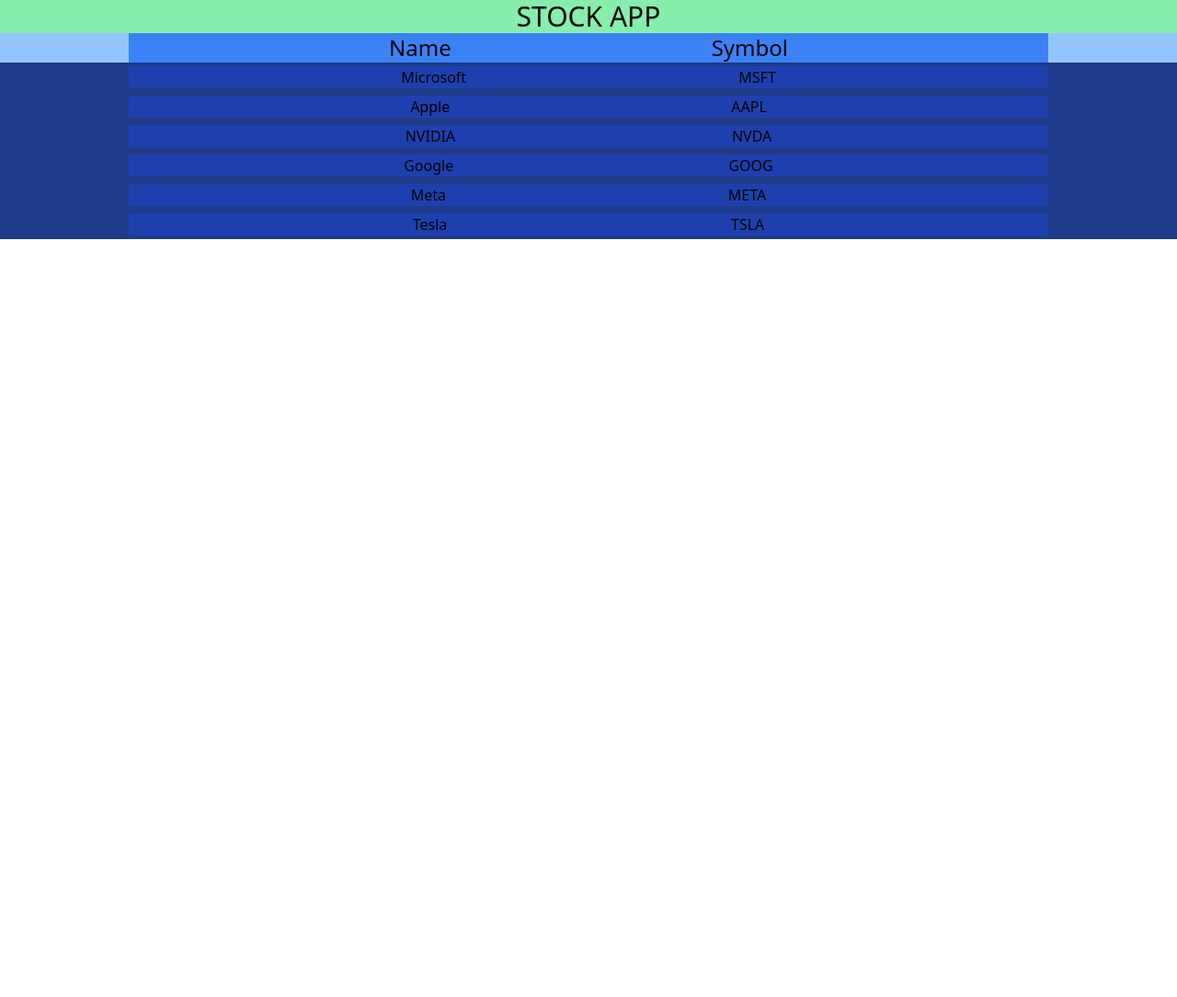
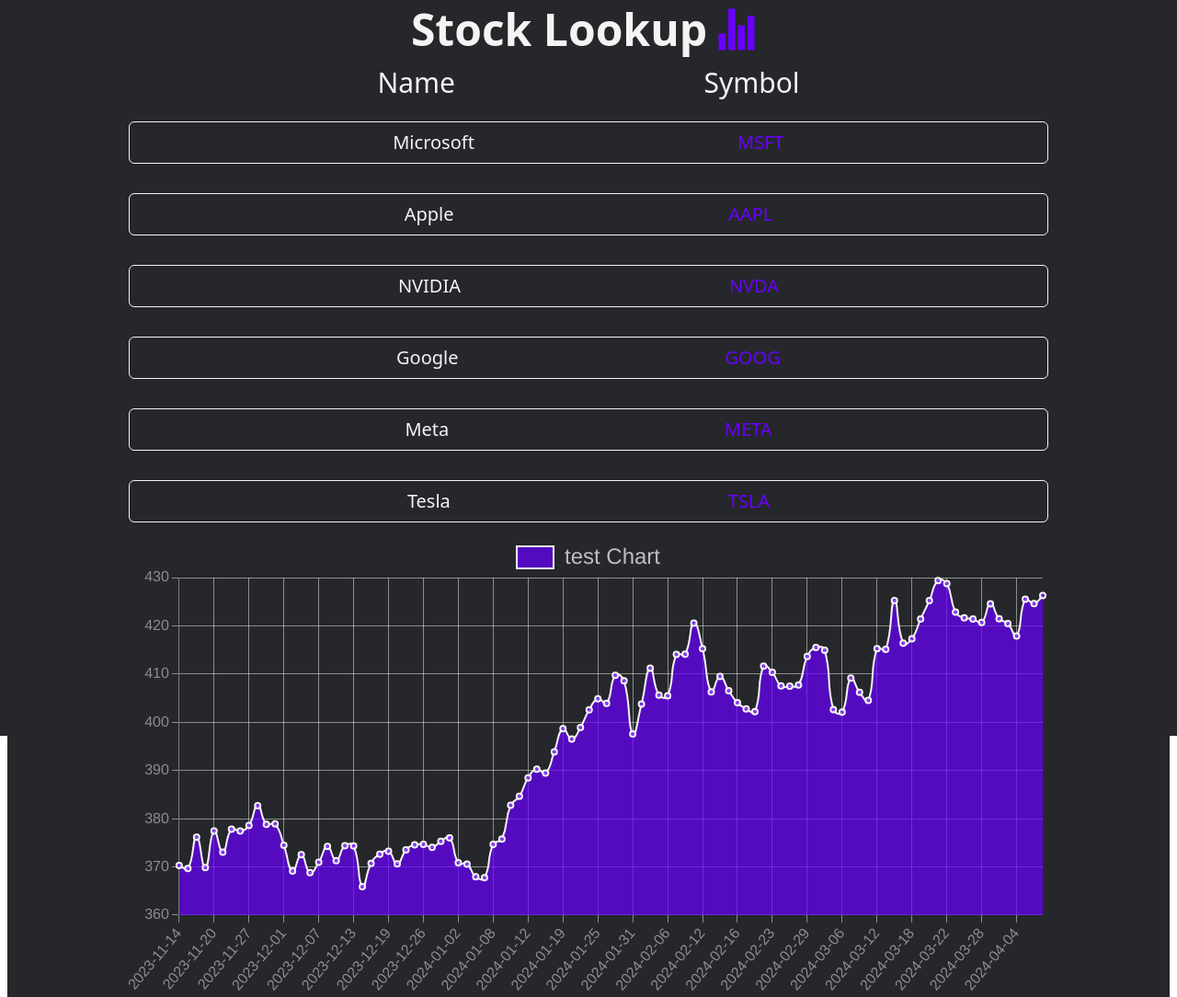
Before and after one commit to Andrew-Lodise/vite-stock-app, a React (Vite) app: page / in a window 1280 px wide. Shown: the whole page at 92% size. Before the commit the page ends 800 px from the top, so only its background shows below. Built offline with nearby package versions, Linux system fonts and the light colour scheme.

Commit message:
error page and handles when run out of reqeusts. css done for frontpage

```diff
--- a/package.json
+++ b/package.json
@@ -11,7 +11,9 @@
   },
   "dependencies": {
     "axios": "^1.6.8",
+    "chart.js": "^4.4.2",
     "react": "^18.2.0",
+    "react-chartjs-2": "^5.2.0",
     "react-dom": "^18.2.0",
     "react-icons": "^5.0.1",
     "react-router-dom": "^6.22.3"
--- a/src/App.jsx
+++ b/src/App.jsx
@@ -1,15 +1,16 @@
-import './App.css';
+import Chart from './components/Chart';
 import Navbar from './components/Navbar';
-import stocks from './data/stock_data'
 import Stocks from './components/Stocks';
-
+import { example_MSFT_data, example_MSFT_labels } from './data/example_data';
 
 function App() {
   return (
-    <>
+    <div className='w-full h-screen bg-[#26272B] text-[#F4F4F4]'>
       <Navbar />
       <Stocks />
-    </>
+      {/*<Chart input_data={example_MSFT_data} input_labels={example_MSFT_labels}/>*/}
+
+    </div>
   );
 }
 
--- /dev/null
+++ b/src/components/Chart.jsx
@@ -0,0 +1,69 @@
+import React from 'react'
+import { Line } from 'react-chartjs-2'
+import 'chart.js/auto';
+import { example_MSFT_data, example_MSFT_labels } from '../data/example_data';
+
+export default function Chart(props) {
+
+  const data = {
+    //labels: props.input_labels,
+    labels: example_MSFT_labels,
+    datasets: [
+      {
+        label: `${props.symbol} Chart`,
+        //data: props.input_data,
+        data: example_MSFT_data,
+        fill: true,
+        backgroundColor: 'rgba(105,0,255, .7)',
+        borderColor: 'rgb(244,244,244)',
+        tension: .5,
+      }
+    ]
+  }
+
+  const options = {
+    borderWidth: 2,
+    plugins: {
+      legend: {
+        labels: {
+          color: 'rgba(255, 255, 255, 0.7)', // Adjust legend label color
+          font: {
+            size: 24 // Adjust legend label font size
+          }
+        }
+      }
+    },
+    scales: {
+      x: {
+        grid: {
+          color: 'rgba(244,244,244, .5)'
+        },
+        ticks: {
+          color: 'rgba(244,244,244, .5)',
+          font: {
+            size: 16
+          }
+        }
+      },
+      y: {
+        grid: {
+          color: 'rgba(244,244,244, .5)'
+        },
+        ticks: {
+          color: 'rgba(244,244,244, .5)',
+          font: {
+            size: 16
+          }
+        }
+      }
+    }
+  }
+
+  return (
+    <div className='w-full flex items-center justify-center h-[500px] bg-[#26272B]'>
+      <Line data={data} options={options} className='w-full max-w-[1000px] h-full]'/>
+
+    </div>
+
+  )
+}
--- a/src/components/Navbar.jsx
+++ b/src/components/Navbar.jsx
@@ -1,11 +1,15 @@
 import React from 'react'
 import { Link } from 'react-router-dom'
+import { IoStatsChartSharp } from "react-icons/io5";
 
 export default function Navbar() {
   return (
-    <div className='w-full bg-green-50 flex items-center'>
-      <Link to='/' className=' text-3xl text-center w-full bg-green-300'>
-        STOCK APP
+    <div className='w-full flex items-center py-2 text-5xl hover:bg-gray-900 rounded-md'>
+      <Link to='/' className='text-center w-full flex items-center justify-center'>
+        <p className='font-bold'>
+          Stock Lookup
+        </p>
+        <IoStatsChartSharp className='mx-2 text-[#6900FF]'/>
       </Link>
     </div>
   )
--- a/src/components/StockItem.jsx
+++ b/src/components/StockItem.jsx
@@ -5,9 +5,9 @@
   const symbol = props.symbol
 
   return (
-    <div className=' bg-blue-800 flex w-full max-w-[1000px] justify-evenly my-1'>
+    <div className='flex w-full max-w-[1000px] justify-evenly my-2'>
       <p>{name}</p>
-      <p>{symbol}</p>
+      <p className='text-[#6900FF] font-medium'>{symbol}</p>
     </div>
   )
 }
--- a/src/components/Stocks.jsx
+++ b/src/components/Stocks.jsx
@@ -2,27 +2,32 @@
 import { Link } from 'react-router-dom'
 import stocks from '../data/stock_data'
 import StockItem from './StockItem'
+import Chart from './Chart'
 
 export default function Stocks() {
   return (
     <>
-      <div className='w-full bg-blue-300 flex flex-col items-center justify-center'>
-        <div className='bg-blue-500 flex w-full max-w-[1000px] items-center justify-evenly text-2xl'>
+      <div className='w-full flex flex-col items-center justify-center px-2'>
+        <div className=' flex w-full max-w-[1000px] items-center justify-evenly text-3xl my-2 rounded-md
+         font-medium'>
           <p>Name</p>
           <p>Symbol</p>
         </div>
 
         <div className='w-full flex flex-col'>
         {stocks.map(stock => (
-          <div key={stock.symbol} className='w-full bg-blue-900 flex justify-center'>
-            <Link to={`/stocks/${stock.symbol}`} className='w-full flex justify-center'>
-              <StockItem name={stock.name} symbol={stock.symbol} />
+          <div key={stock.symbol} className='w-full flex justify-center'>
+            <Link to={`/stocks/${stock.symbol}/${stock.name}`} className='w-full max-w-[1000px] flex justify-center
+            border-[1px] border-[#F4F4F4] text-xl m-4 rounded-md hover:bg-[#F4F4F4]
+            hover:text-[#26272B] hover:scale-[103%] duration-300 ease-in-out' >
+              <StockItem name={stock.name} symbol={stock.symbol}/>
             </Link>
 
           </div>
         ))}
+        </div>
 
-        </div>
+        <Chart symbol='test'/>
       </div>
     </>
   )
--- /dev/null
+++ b/src/data/example_data.js
@@ -0,0 +1,2 @@
+export const example_MSFT_data = ["426.2800","424.5900","425.5200","417.8800","420.4500","421.4400","424.5700","420.7200","421.4300","421.6500","422.8600","428.7400","429.3700","425.2300","421.4100","417.3200","416.4200","425.2200","415.1000","415.2800","404.5200","406.2200","409.1400","402.0900","402.6500","414.9200","415.5000","413.6400","407.7200","407.4800","407.5400","410.3400","411.6500","402.1800","402.7900","404.0600","406.5600","409.4900","406.3200","415.2600","420.5500","414.1100","414.0500","405.4900","405.6500","411.2200","403.7800","397.5800","408.5900","409.7200","403.9300","404.8700","402.5600","398.9000","396.5100","398.6700","393.8700","389.4700","390.2700","388.4700","384.6300","382.7700","375.7900","374.6900","367.7500","367.9400","370.6000","370.8700","376.0400","375.2800","374.0700","374.6600","374.5800","373.5400","370.6200","373.2600","372.6500","370.7300","365.9300","374.3700","374.3800","371.3000","374.2300","370.9500","368.8000","372.5200","369.1400","374.5100","378.9100","378.8500","382.7000","378.6100","377.4300","377.8500","373.0700","377.4400","369.8500","376.1700","369.6700","370.2700"].reverse()
+export const example_MSFT_labels = ["2024-04-09","2024-04-08","2024-04-05","2024-04-04","2024-04-03","2024-04-02","2024-04-01","2024-03-28","2024-03-27","2024-03-26","2024-03-25","2024-03-22","2024-03-21","2024-03-20","2024-03-19","2024-03-18","2024-03-15","2024-03-14","2024-03-13","2024-03-12","2024-03-11","2024-03-08","2024-03-07","2024-03-06","2024-03-05","2024-03-04","2024-03-01","2024-02-29","2024-02-28","2024-02-27","2024-02-26","2024-02-23","2024-02-22","2024-02-21","2024-02-20","2024-02-16","2024-02-15","2024-02-14","2024-02-13","2024-02-12","2024-02-09","2024-02-08","2024-02-07","2024-02-06","2024-02-05","2024-02-02","2024-02-01","2024-01-31","2024-01-30","2024-01-29","2024-01-26","2024-01-25","2024-01-24","2024-01-23","2024-01-22","2024-01-19","2024-01-18","2024-01-17","2024-01-16","2024-01-12","2024-01-11","2024-01-10","2024-01-09","2024-01-08","2024-01-05","2024-01-04","2024-01-03","2024-01-02","2023-12-29","2023-12-28","2023-12-27","2023-12-26","2023-12-22","2023-12-21","2023-12-20","2023-12-19","2023-12-18","2023-12-15","2023-12-14","2023-12-13","2023-12-12","2023-12-11","2023-12-08","2023-12-07","2023-12-06","2023-12-05","2023-12-04","2023-12-01","2023-11-30","2023-11-29","2023-11-28","2023-11-27","2023-11-24","2023-11-22","2023-11-21","2023-11-20","2023-11-17","2023-11-16","2023-11-15","2023-11-14"].reverse()
--- a/src/main.jsx
+++ b/src/main.jsx
@@ -4,14 +4,16 @@
 import './index.css';
 import App from './App';
 import Stock from './routes/Stock';
+import ErrorPage from './routes/ErrorPage';
 
 const router = createBrowserRouter([
   {
     path: '/',
     element: <App />,
+    errorElement: <ErrorPage />
   },
   {
-    path: '/stocks/:symbol',
+    path: '/stocks/:symbol/:name',
     element: <Stock />
   }
 ])
--- /dev/null
+++ b/src/routes/ErrorPage.jsx
@@ -0,0 +1,14 @@
+import React from 'react'
+import Navbar from '../components/Navbar'
+
+export default function ErrorPage() {
+  return (
+    <div className='bg-[#26272B] w-full h-screen text-[#F4F4F4] flex flex-col items-center'>
+      <Navbar />
+      <div className='w-full flex justify-center max-w-[1000px] text-2xl
+      border-[1px] border-[#6900FF] m-2 p-4'>
+        Sorry this is an invalid URL. Click the title at the top to return to the projects homepage.
+      </div>
+    </div>
+  )
+}
--- a/src/routes/Stock.jsx
+++ b/src/routes/Stock.jsx
@@ -2,26 +2,70 @@
 import axios from 'axios'
 import { useParams } from 'react-router-dom'
 import Navbar from '../components/Navbar'
+import Chart from '../components/Chart'
 
-export default function Stock() {
-  const [stockData, setStockData] = useState({})
+export default function Stock(props) {
+  const [stockData, setStockData] = useState()
+  const [stockLabels, setStockLabels] = useState()
+  const [outOfRequests, setoutOfRequests] = useState(false)
   const params = useParams()
 
+  const symbol = params.symbol
+  const name = params.name
+
+  const url=`https://www.alphavantage.co/query?function=TIME_SERIES_DAILY&symbol=${symbol}&apikey=0M2L2ERG67HMZNGI`
+
   useEffect(() => {
-    axios.get(url).then((res) => {
-      setStockData(res.data)
+    axios.get(url).then((response) => {
+      // check if were out of reqeust
+      if (response.data['Information'][0] == 'T'){
+        setoutOfRequests(true);
+        return;
+      }
+
+      const timeSeries = response.data['Time Series (Daily)'];
+
+      const labels = [];
+      const data = [];
+
+      Object.entries(timeSeries).forEach(([date, dataEntry]) => {
+        labels.push(date);
+        data.push(dataEntry['4. close']);
+      });
+
+      setStockData(data.reverse())
+      setStockLabels(labels.reverse())
+
     }).catch((error) => {
       console.log(error)
       setStockData({error: "error loading data from Stock.js useEffect (request to alphavantage)"})
     })
-  })
+  }, [symbol])
 
   return (
-    <div className='bg-pink-100'>
+    <div className='bg-[#26272B] w-full h-screen text-[#F4F4F4]'>
       <Navbar />
-      <h1 className='bg-pink-300 text-center text-2xl'>
-        {params.symbol}
-      </h1>
+
+      <div className='w-full flex flex-col items-center p-2'>
+
+        <h1 className='text-center text-3xl font-medium flex justify-center gap-4 my-8'>
+          <p>{name}</p>
+          <p className='text-[#6900FF]'>({symbol})</p>
+        </h1>
+
+        {/** if request limit is reached */}
+        {outOfRequests && (
+          <h1 className='w-full max-w-[1000px] border-[1px] border-[#6900FF] rounded-md text-2xl p-4'>
+            Sorry, Out of requests for today from Alpha Vantage API, check back tomorrow when more API requests are allowed!
+          </h1>
+        )}
+
+        {/** if within reqeust limit */}
+        { stockData && stockLabels && (
+          <Chart input_data={stockData} input_labels={stockLabels} symbol={symbol.toUpperCase()}/>
+        )}
+
+      </div>
     </div>
   )
 }
```
Also changed, not shown: src/data/stock_data.js (+9 -2 lines), 1 other file (tests, documents, lock files or other folders).
